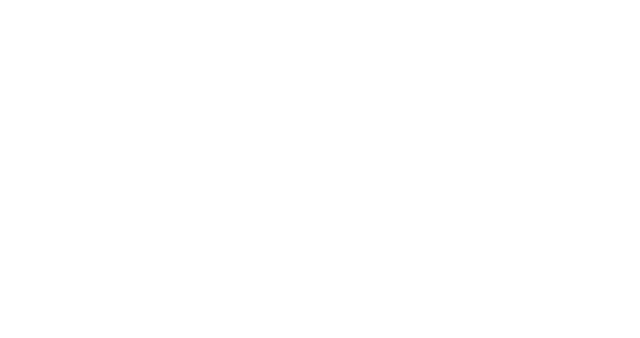
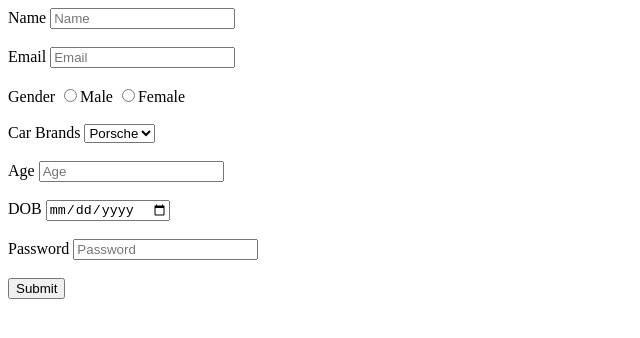
Before and after one commit to acciojob/signup-form-car-Priyaas2326, a website: page main.html in a window 1280 px wide. Shown: the whole page, without its empty margins (0-640 px from the left). Drawn offline with Linux system fonts and the light colour scheme.

Commit message:
created a submission

```diff
--- a/main.html
+++ b/main.html
@@ -8,6 +8,43 @@
 
 <body>
 	<!-- the entire body must be written by student -->
+	<form method = "post">
+		<label for="name">Name</label>
+		<input id="name" type="Name" placeholder="Name" required/>
+		<br/>
+		<br/>
+		<label for="email">Email</label>
+		<input id="email" type="Email" placeholder="Email" required/>
+		<br/>
+		<br/>
+		<label for="gender">Gender</label>
+		<input name="gender" type="radio" required>Male</input>
+		<input name="gender" type="radio" required>Female</input>
+		<br/>
+		<br/>
+		<label for="cars">Car Brands</label>
+		<select id="cars" name="car-brands">
+			<option value="BMW">Porsche</option>
+			<option value="Audi">Audi</option>
+			<option value="Mercedez">Thar</option>
+		</select>
+		<br/>
+		<br/>
+		<label for="age" >Age</label>
+		<input id="age" type="Age" placeholder="Age" required/>
+		<br/>
+		<br/>
+		<label for="dob" >DOB</label>
+		<input id="dob" type="date" required/>
+		<br/>
+		<br/>
+		<label for="password">Password</label>
+		<input id="password" type="password" placeholder="Password" required/>
+		<br/>
+		<br/>
+		<button type="submit">Submit</button>
+	</form>
+
     <script type="text/javascript" src="./script.js">
 </script>
 
```
